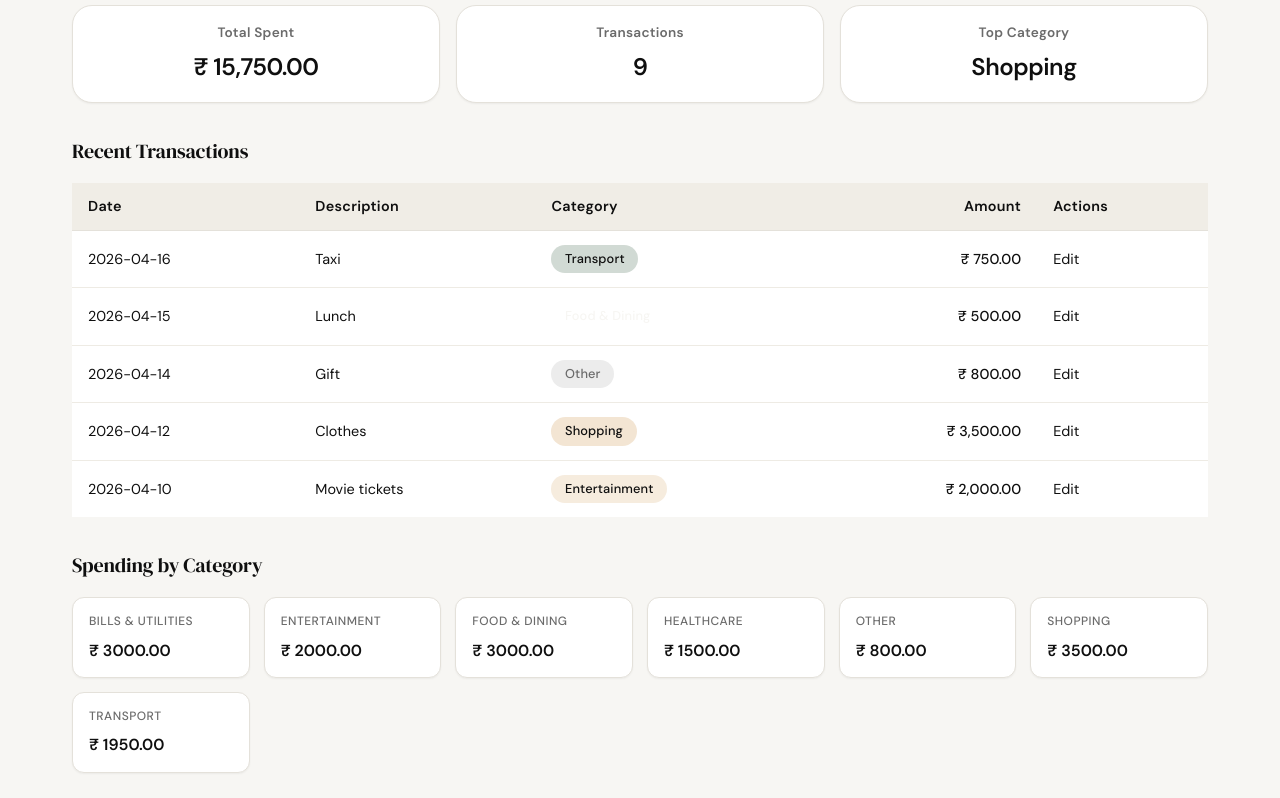
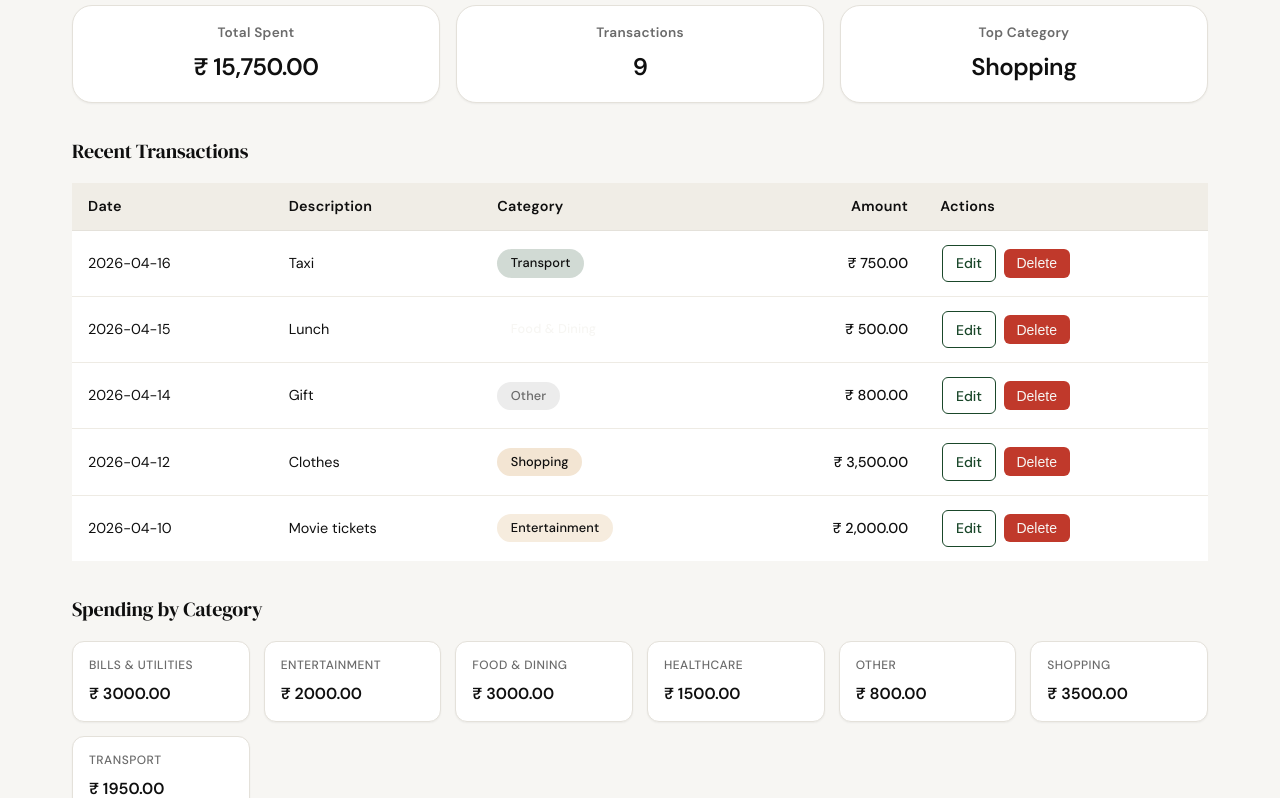
Before and after one commit to shivamparekh-06/spendly, a Flask app: page /profile in a window 1280 px wide. Shown: the part 346-1144 px from the top of the page. Run offline with Flask 3, Linux system fonts and the light colour scheme; a user stored in the database is signed in; data comes from the database, SQL or seed files in the repository.

Commit message:
delete-action

```diff
--- a/app.py
+++ b/app.py
@@ -8,6 +8,7 @@ app.secret_key = 'dev-secret'  # In production, use a secure env variable
 
 # Initialize Flask-Login
 login_manager.init_app(app)
+
 
 # Initialize database
 with app.app_context():
@@ -370,9 +371,30 @@ def edit_expense(id):
         categories=categories,
     )
 
-@app.route("/expenses/<int:id>/delete")
+@app.route("/expenses/<int:id>/delete", methods=["GET", "POST"])
+@login_required
 def delete_expense(id):
-    return "Delete expense - coming in Step 9"
+    db = get_db()
+    # First verify the expense belongs to current user
+    expense = db.execute(
+        "SELECT id, amount, category, date, description FROM expenses WHERE id = ? AND user_id = ?",
+        (id, current_user.id)
+    ).fetchone()
+
+    if not expense:
+        flash("Expense not found or access denied.", "error")
+        return redirect(url_for("profile"))
+
+    if request.method == "POST":
+        # Delete the expense
+        db.execute("DELETE FROM expenses WHERE id = ? AND user_id = ?", (id, current_user.id))
+        db.commit()
+        flash("Expense deleted successfully.", "success")
+        return redirect(url_for("profile"))
+
+    # GET request: show confirmation page
+    expense = dict(expense)
+    return render_template("delete_expense.html", expense=expense)
 
 @app.route("/terms")
 def terms():
--- a/static/css/style.css
+++ b/static/css/style.css
@@ -335,6 +335,45 @@ a { color: inherit; text-decoration: none; }
 
 .btn-ghost:hover {
     border-color: var(--ink);
+    color: var(--ink);
+}
+
+/* Action buttons for table */
+.btn-action {
+    display: inline-flex;
+    align-items: center;
+    justify-content: center;
+    gap: 0.4rem;
+    font-size: 0.875rem;
+    font-weight: 500;
+    border-radius: var(--radius-sm);
+    cursor: pointer;
+    text-decoration: none;
+    transition: all 0.2s ease;
+    padding: 0.4rem 0.8rem;
+    border: none;
+    margin: 0 2px;
+}
+.btn-action:focus-visible {
+    outline: 2px solid var(--color-secondary);
+    outline-offset: 2px;
+}
+.btn-edit {
+    background: transparent;
+    color: var(--color-secondary);
+    border: 1px solid var(--color-secondary);
+}
+.btn-edit:hover {
+    background: var(--color-secondary-light);
+    color: var(--ink);
+}
+.btn-delete {
+    background: var(--danger);
+    color: var(--paper);
+    border: none;
+}
+.btn-delete:hover {
+    background: var(--danger-light);
     color: var(--ink);
 }
 
--- a/templates/profile.html
+++ b/templates/profile.html
@@ -67,7 +67,10 @@
           <td><span class="badge badge-{{ tx.category|lower|replace(' ', '-') }}">{{ tx.category }}</span></td>
           <td class="text-right amount-cell">₹ {{ "{:,.2f}".format(tx.amount) }}</td>
           <td class="text-center">
-            <a href="{{ url_for('edit_expense', id=tx.id) }}" class="btn-link">Edit</a>
+            <a href="{{ url_for('edit_expense', id=tx.id) }}" class="btn-action btn-edit" aria-label="Edit expense">Edit</a>
+            <form method="POST" action="{{ url_for('delete_expense', id=tx.id) }}" style="display:inline;" onsubmit="return confirm('Are you sure you want to delete this transaction?');">
+              <button type="submit" class="btn-action btn-delete" aria-label="Delete expense">Delete</button>
+            </form>
           </td>
         </tr>
         {% else %}
```
Also changed, not shown: templates/delete_expense.html (added, +46 -0 lines), .claude/settings.local.json, .claude/specs/08-delete-expense.md (added), 1 other file.
